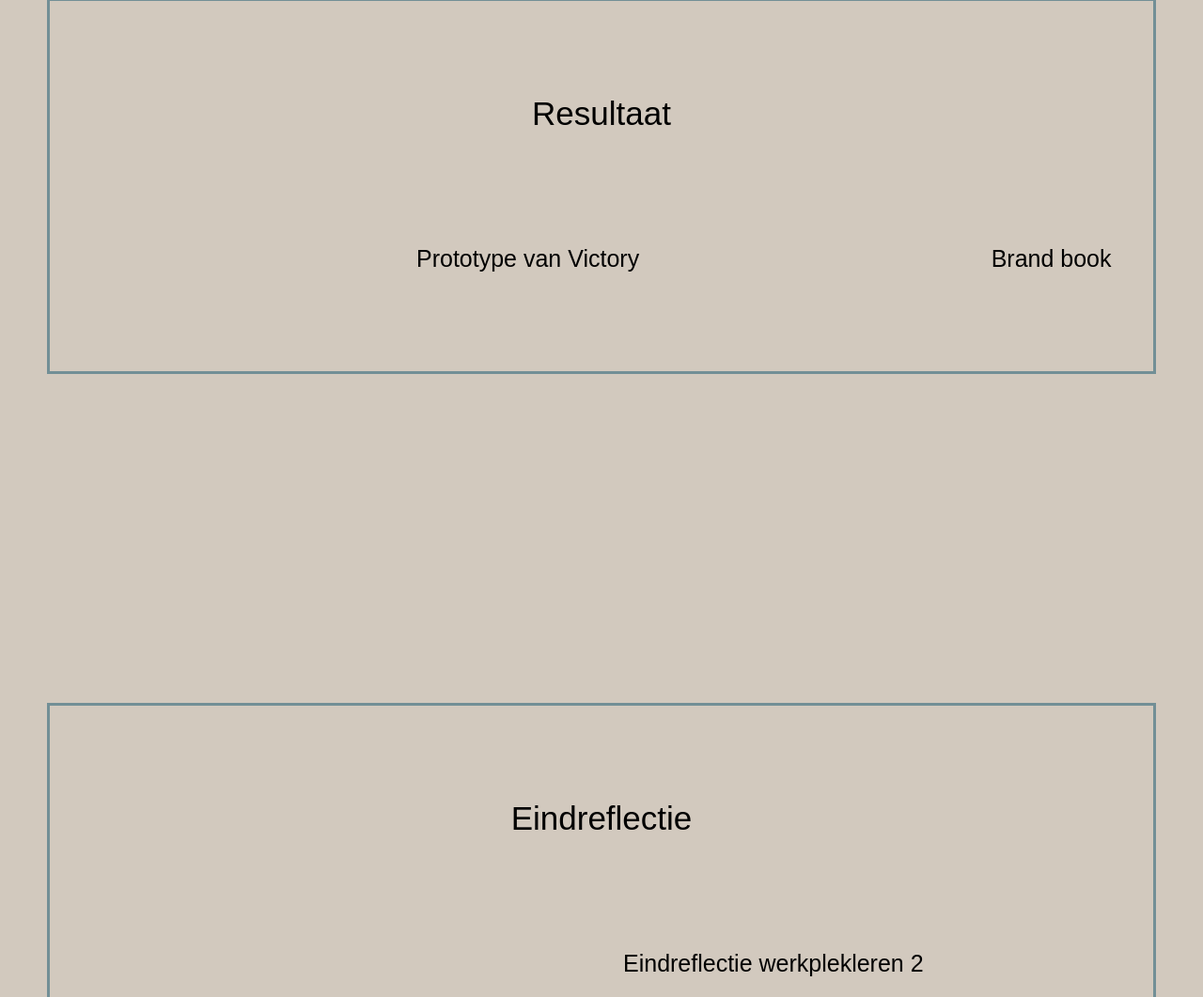
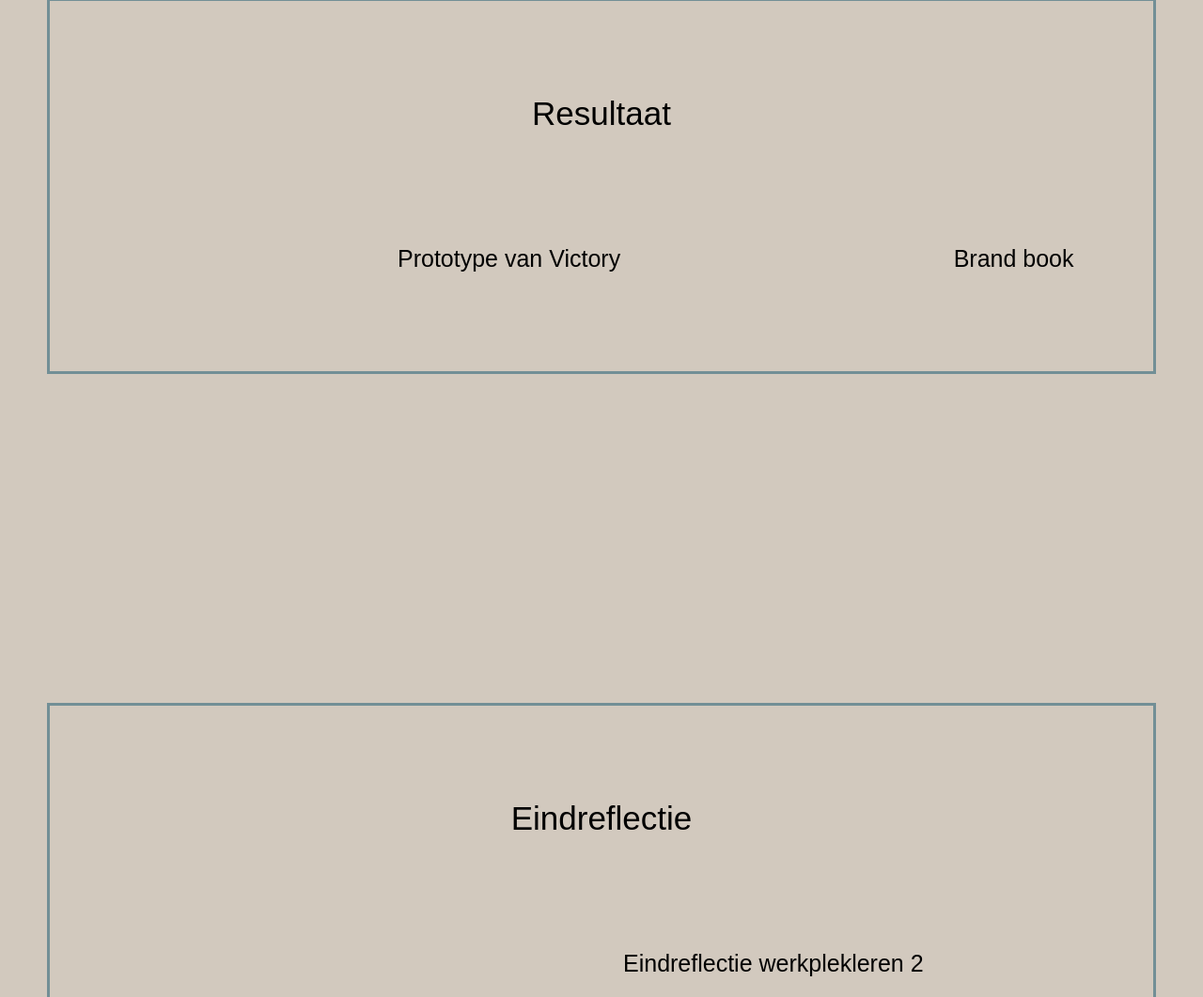
Before and after one commit to emmaH2005/portfolio, a plain HTML site: page wpl2.html in a window 1280 px wide. Shown: the part 2731-3792 px from the top of the page at 94% size. Drawn offline with Linux system fonts and the light colour scheme; a web font is replaced by a local one.

```diff
--- a/assets/css/style.css
+++ b/assets/css/style.css
@@ -355,7 +355,7 @@ nav a:hover {
     color: black;
     text-decoration: none;
     font-size: 25px;
-    margin-left: 370px;
+    margin-left: 350px;
 }
 .resultaat-link a:hover{
     text-decoration: underline;
```
